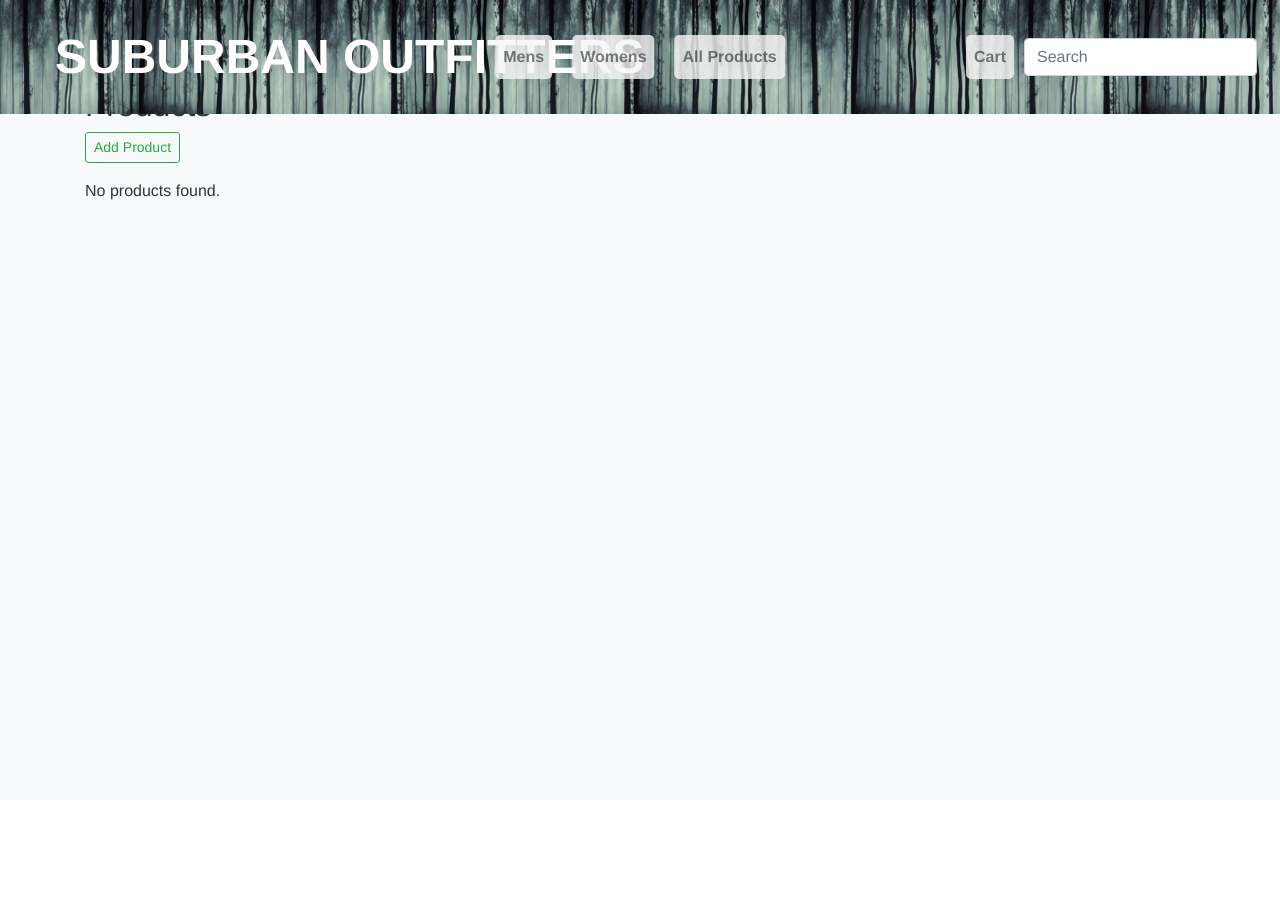
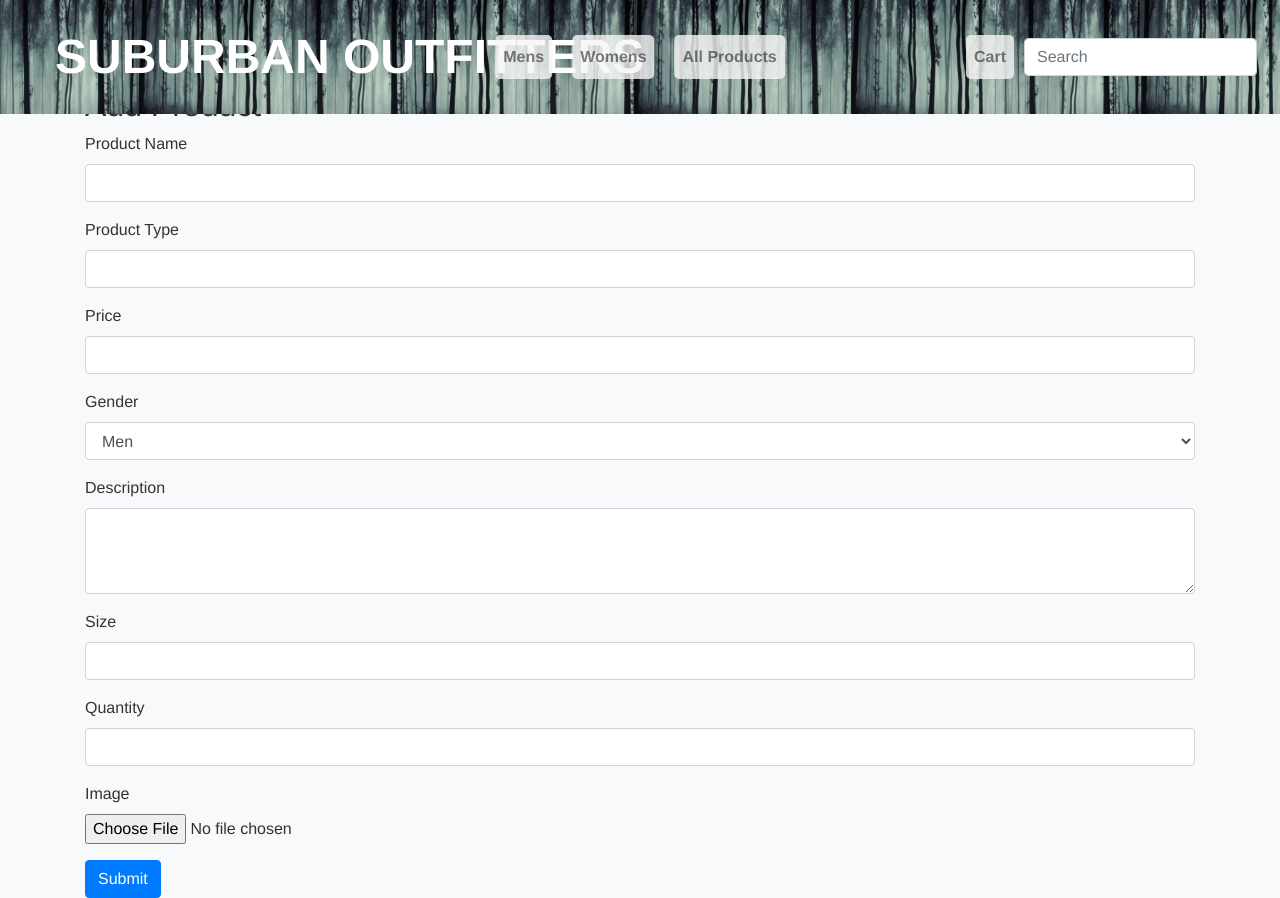
Before and after one commit to tommyrey152/FinalProject, a Django app: page /customer/product_add/ in a window 1280 px wide. Before the commit the page ends 200 px from the top, so only its background shows below. Run offline with Django 5.2, Linux system fonts and the light colour scheme; some libraries are stand-ins or nearby versions.

Commit message:
product add template

```diff
--- a/SuburbanOutfitters/templates/product_add.html
+++ b/SuburbanOutfitters/templates/product_add.html
@@ -3,47 +3,56 @@
 <html>
 <head>
     <meta charset="UTF-8">
-    <title>Product List</title>
-    <!-- Bootstrap CSS -->
+    <title>Add Product</title>
     <link rel="stylesheet" href="https://stackpath.bootstrapcdn.com/bootstrap/4.5.2/css/bootstrap.min.css">
-    <!-- Custom CSS -->
     <link rel="stylesheet" href="{% static 'css/styles.css' %}">
 </head>
 <body>
     {% include "nav.html" %}
 
     <div class="container mt-3">
-        <a href="{% url 'product_list' %}" class="text-decoration-none">
-            <h2>Products</h2>
-        </a>
-        <a href="{% url 'product_add' %}" class="btn btn-outline-success btn-sm mb-3">Add Product</a>
-
-        <div class="row">
-            {% for product in products %}
-            <div class="col-md-4 mb-3">
-                <div class="card h-100">
-                    <div class="card-header">
-                        <h5 class="card-title m-0">{{ product.productName }}</h5>
-                    </div>
-                    <img src="{{ product.image_url }}" class="card-img-top" alt="{{ product.productName }}">
-                    <div class="card-body d-flex flex-column">
-                        <p class="card-text">{{ product.description|truncatechars:100 }}</p>
-                        <div class="mt-auto">
-                            <a href="{% url 'product_details' product.id %}" class="btn btn-primary">Details</a>
-                        </div>
-                    </div>
-                </div>
+        <h2>Add Product</h2>
+        <form method="post" enctype="multipart/form-data">
+            {% csrf_token %}
+            <div class="form-group">
+                <label for="productName">Product Name</label>
+                <input type="text" class="form-control" id="productName" name="productName">
             </div>
-            {% empty %}
-            <div class="col-md-12">
-                <p>No products found.</p>
+            <div class="form-group">
+                <label for="productType">Product Type</label>
+                <input type="text" class="form-control" id="productType" name="productType">
             </div>
-            {% endfor %}
-        </div>
-
+            <div class="form-group">
+                <label for="price">Price</label>
+                <input type="number" step="0.01" class="form-control" id="price" name="price">
+            </div>
+            <div class="form-group">
+                <label for="gender">Gender</label>
+                <select class="form-control" id="gender" name="gender">
+                    <option value="M">Men</option>
+                    <option value="W">Women</option>
+                </select>
+            </div>
+            <div class="form-group">
+                <label for="description">Description</label>
+                <textarea class="form-control" id="description" name="description" rows="3"></textarea>
+            </div>
+            <div class="form-group">
+                <label for="size">Size</label>
+                <input type="text" class="form-control" id="size" name="size">
+            </div>
+            <div class="form-group">
+                <label for="quantity">Quantity</label>
+                <input type="number" class="form-control" id="quantity" name="quantity">
+            </div>
+            <div class="form-group">
+                <label for="image">Image</label>
+                <input type="file" class="form-control-file" id="image" name="image">
+            </div>
+            <button type="submit" class="btn btn-primary">Submit</button>
+        </form>
     </div>
 
-    <!-- Optional Bootstrap JS and jQuery -->
     <script src="https://code.jquery.com/jquery-3.5.1.slim.min.js"></script>
     <script src="https://cdn.jsdelivr.net/npm/@popperjs/core@2.5.3/dist/umd/popper.min.js"></script>
     <script src="https://stackpath.bootstrapcdn.com/bootstrap/4.5.2/js/bootstrap.min.js"></script>
```
